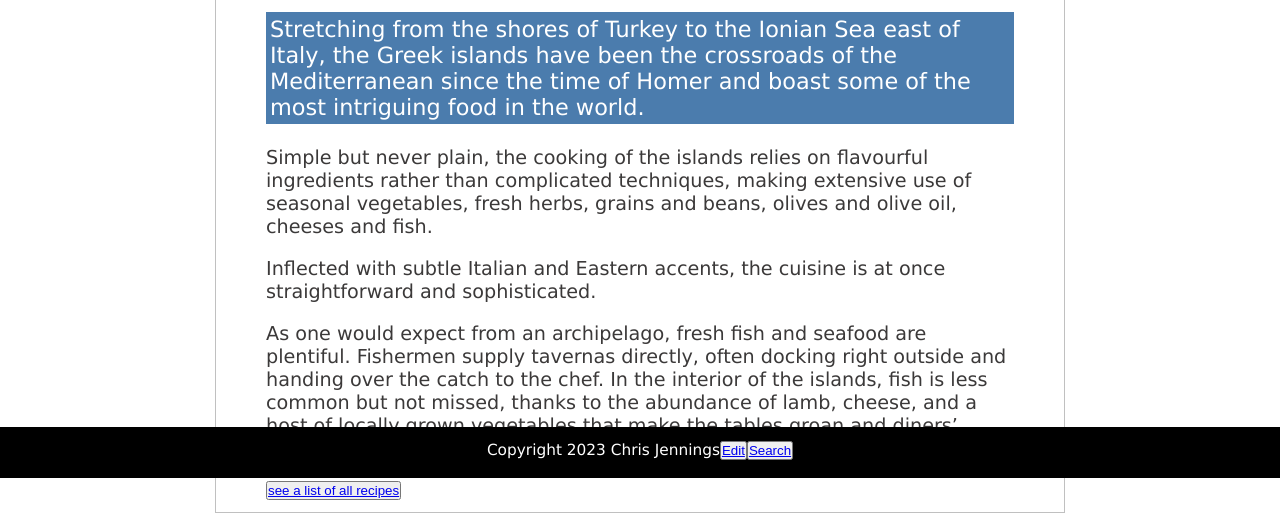
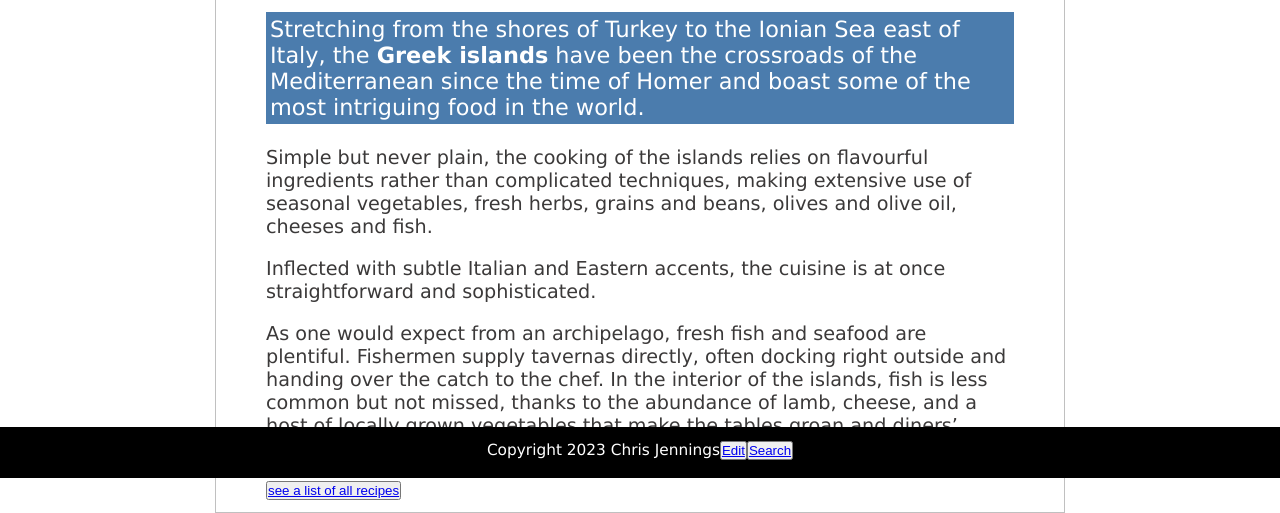
Before and after one commit to chrisatbrookes/greekrecipes, a Jekyll site: the page built from home/index.md, in a window 1280 px wide. Shown: the part 422-935 px from the top of the page. Built offline with Jekyll 4.4.1, drawn with Linux system fonts in a browser that asks for light colours.

```diff
--- a/home/index.md
+++ b/home/index.md
@@ -6,7 +6,7 @@ layout: recipeshome
 published: true
 date: 2023-01-31T16:21:14.314Z
 ---
-Stretching from the shores of Turkey to the Ionian Sea east of Italy, the Greek islands have been the crossroads of the Mediterranean since the time of Homer and boast some of the most intriguing food in the world.
+Stretching from the shores of Turkey to the Ionian Sea east of Italy, the **Greek islands** have been the crossroads of the Mediterranean since the time of Homer and boast some of the most intriguing food in the world.
 
 Simple but never plain, the cooking of the islands relies on flavourful ingredients rather than complicated techniques, making extensive use of seasonal vegetables, fresh herbs, grains and beans, olives and olive oil, cheeses and fish.
 
```
